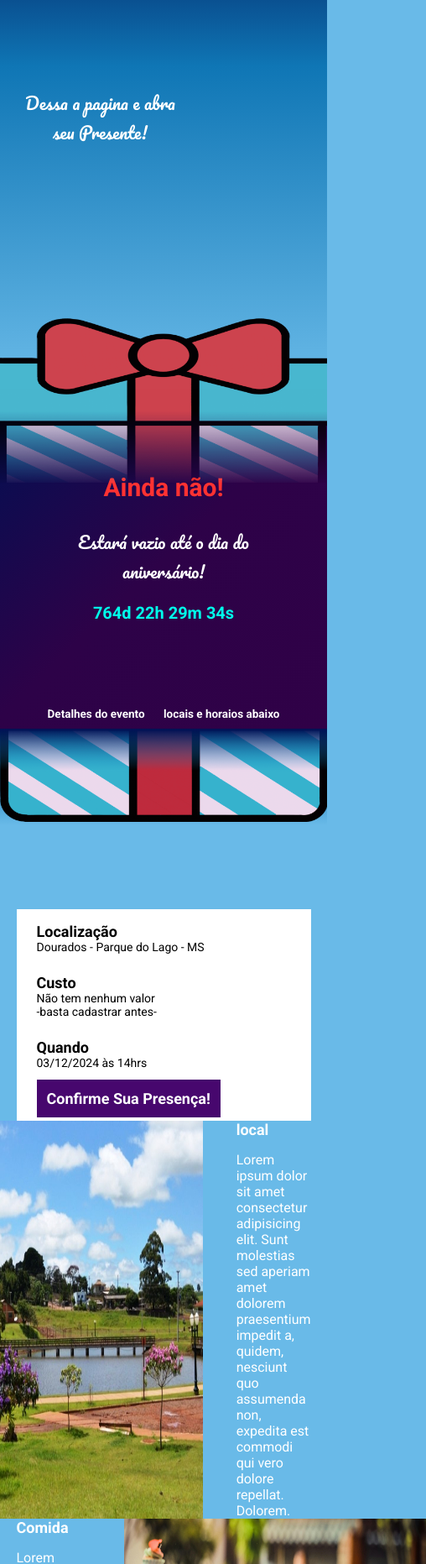
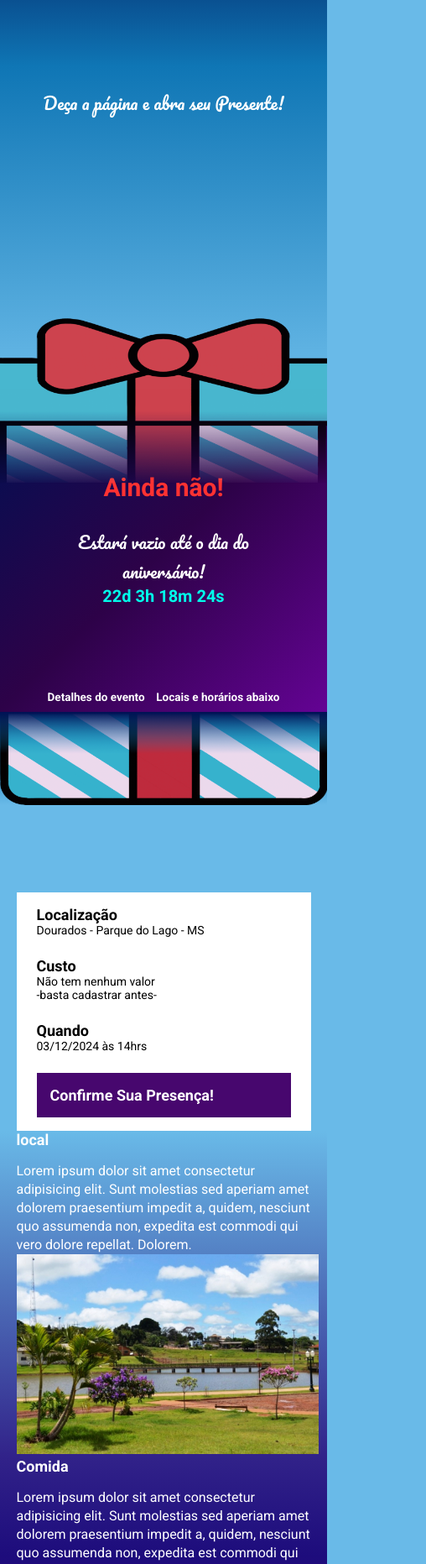
Before and after one commit to FlavioIrl/LandigAniversario, a website built with Parcel: page src/index.html in a window 390 px wide. Shown: the part 137-2000 px from the top of the page at 84% size, 508 px wide, since content can reach past the window. Built offline with nearby package versions, Linux system fonts and the light colour scheme.

Commit message:
eventos finalizado, madronização dos nomes das classes, ...

```diff
--- a/src/index.html
+++ b/src/index.html
@@ -17,28 +17,28 @@
     <header class="header">
         <div class="container">
             <h1 class="header__title">Feliz <br><b class="aniversario">Aniversário</b></h1>
-            <p class="header__text text">Dessa a pagina e abra seu Presente!</p>
+            <p class="header__text text">Deça a página e abra seu Presente!</p>
         </div>
     </header>
-    <section class="presente" >
+    <section class="present" >
         <div class="container">
-            <div class="presente__cima">
-                <img class="presente__cima__image" data-aos="fade-down-right" src="../images/presente-cima.png" alt="presente-cima">
-                <div class="presente__cima__dentro">
-                    <h2 class="presente__cima__dentro__title">Ainda não!</h2>
-                    <h3 class="presente__cima__dentro__text text">Estará vazio até o dia do aniversário!</h3>
-                    <p class="contagem">764d 22h 29m 34s</p>
-                    <div class="presente__aviso">
+            <div class="present__top">
+                <img class="present__top__image" data-aos="fade-down-right" src="../images/presente-cima.png" alt="presente-cima">
+                <div class="present__top__inside">
+                    <h2 class="present__top__inside__title">Ainda não!</h2>
+                    <h3 class="present__top__inside__text text">Estará vazio até o dia do aniversário!</h3>
+                    <span id="contador"></span>
+                    <div class="present__notice">
                         <h2>Detalhes do evento</h2>
-                        <h2>locais e horaios abaixo</h2>
+                        <h2>Locais e horários abaixo</h2>
                     </div>
                 </div>
             </div>
         </div>
     </section>
     <section>
-        <div class="presente__baixo">
-            <img class="presente__baixo__image" src="../images/presente-baixo.png" alt="presente baixo">
+        <div class="present__bottom">
+            <img class="present__bottom__image" src="../images/presente-baixo.png" alt="presente baixo">
         </div>
     </section>
     <section>
@@ -65,40 +65,39 @@
             </div>
         </div>
     </section>
-    <section class="evento evento--image-left">
-        <div class="container">
-            <div class="evento__item">
-                <h2 class="evento__item__title">local</h2>
-                <p>
+    <section class="event local event--image-left">
+        <div class="container" data-aos="fade-right">
+            <div class="event__item">
+                <h2 class="event__item__title">local</h2>
+                <p class="event__item__description">
                     Lorem ipsum dolor sit amet consectetur adipisicing elit. Sunt molestias sed aperiam amet dolorem praesentium impedit a, quidem, nesciunt quo assumenda non, expedita est commodi qui vero dolore repellat. Dolorem.
                 </p>
             </div>
-            <img class="evento__item__imagem" src="../images/parque-do-lago.jpg" alt="">
+            <img class="event__item__image" src="../images/parque-do-lago.jpg" alt="">
         </div>
     </section>
-    <section class="evento">
-        <div class="container">
-            <div class="evento__item">
-                <h2 class="evento__item__title">Comida</h2>
-                <p>
+    <section class="event comida">
+        <div class="container" data-aos="fade-left">
+            <div class="event__item">
+                <h2 class="event__item__title">Comida</h2>
+                <p class="event__item__description">
                     Lorem ipsum dolor sit amet consectetur adipisicing elit. Sunt molestias sed aperiam amet dolorem praesentium impedit a, quidem, nesciunt quo assumenda non, expedita est commodi qui vero dolore repellat. Dolorem.
                 </p>
             </div>
-            <img class="evento__item__imagem" src="../images/comida.jpg" alt="">
+            <img class="event__item__image" src="../images/comida.jpg" alt="">
         </div>
     </section>
-    <section class="evento evento--image-left">
-        <div class="container">
-            <div class="evento__item">
-                <h2 class="evento__item__title">aniversáriante</h2>
-                <p>
+    <section class="event aniversariante event--image-left">
+        <div class="container" data-aos="fade-right">
+            <div class="event__item">
+                <h2 class="event__item__title">Aniversariante</h2>
+                <p class="event__item__description">
                     Lorem ipsum dolor sit amet consectetur adipisicing elit. Sunt molestias sed aperiam amet dolorem praesentium impedit a, quidem, nesciunt quo assumenda non, expedita est commodi qui vero dolore repellat. Dolorem.
                 </p>
             </div>
-            <img class="evento__item__imagem" src="../images/Pessoa.jpg" alt="">
+            <img class="event__item__image" src="../images/Pessoa.jpg" alt="">
         </div>
     </section>
-
     <script src="https://unpkg.com/aos@2.3.1/dist/aos.js"></script>
     <script src="./scripts/main.js"></script>
 </body>
--- a/src/scripts/main.js
+++ b/src/scripts/main.js
@@ -1 +1,27 @@
-AOS.init();
+AOS.init()
+
+const dataDoEvento = new Date("Dec 03,2024 19:00:00");
+const timeStampDoEvento = dataDoEvento.getTime();
+
+const contaAsHoras =setInterval(function() {
+    const agora = new Date ();
+    const timeStampAtual = agora.getTime();
+
+    const distanciaAteOEvento = timeStampDoEvento - timeStampAtual;
+
+    const diasEmMs = 1000 * 60 * 60 * 24;
+    const horaEmMs = 1000 * 60 * 60;
+    const minutosEmMs = 1000 * 60;
+
+    const diasAteOEvento = Math.floor(distanciaAteOEvento / diasEmMs);
+    const horasAteOEvento = Math.floor((distanciaAteOEvento % diasEmMs) / horaEmMs);
+    const minutosAteOEvento = Math.floor((distanciaAteOEvento % horaEmMs) / minutosEmMs);
+    const segundosAteOEvento = Math.floor((distanciaAteOEvento % minutosEmMs) / 1000)
+
+    document.getElementById('contador').innerHTML = `${diasAteOEvento}d ${horasAteOEvento}h ${minutosAteOEvento}m ${segundosAteOEvento}s`;
+
+    if (distanciaAteOEvento < 0){
+        clearInterval(contaAsHoras);
+        document.getElementById('contador').innerHTML =`está vazio! Alguem já pegou :(`
+    }
+}, 1000);
--- /dev/null
+++ b/src/styles/_evento.scss
@@ -0,0 +1,59 @@
+.event {
+    padding: 80 0;
+    font-family: "Roboto", serif;
+
+    &--image-left {
+
+        .container {
+            flex-direction: row-reverse;
+        }
+    }
+    .container {
+        display: flex;
+        gap: 40px;
+    }
+
+    @media (max-width:640px ){
+
+        .container{
+            display: block;
+        }
+        &__image {
+            width: 50%;
+        }
+
+        &__details {
+            margin-right: 0;
+            margin-bottom: 16px;
+        }
+    }
+
+
+
+    &__item {
+        color: #fff;
+
+        &__image {
+            max-width: 360px;
+        }
+
+        &__title {
+            font-size: 18px;
+            font-weight: bold;
+            margin-bottom: 16px;
+        }
+
+        &__description {
+            line-height: 22px;
+        }
+    }
+}
+.local {
+    background-image: linear-gradient(#69BAE8, rgb(49, 34, 137));
+}
+.comida {
+    background-image: linear-gradient(rgb(49, 34, 137), rgb(29, 12, 124) 30%, rgb(81, 0, 119));
+}
+.aniversariante {
+    background-image: linear-gradient(rgb(81, 0, 119), rgb(179, 32, 68),rgb(240, 79, 16));
+}
--- a/src/styles/_eventos.scss
+++ /dev/null
@@ -1,30 +0,0 @@
-.evento {
-    padding: 80 0;
-    font-family: "Roboto", serif;
-
-    &--image-left {
-
-        .container {
-            flex-direction: row-reverse;
-        }
-    }
-    .container {
-        display: flex;
-        gap: 40px;
-    }
-
-
-    &__item {
-        color: #fff;
-
-        &__title {
-            font-size: 18px;
-            font-weight: bold;
-            margin-bottom: 16px;
-        }
-
-        &__imagem {
-            max-width: 360px;
-        }
-    }
-}
--- a/src/styles/_header.scss
+++ b/src/styles/_header.scss
@@ -26,9 +26,13 @@
         color: #fff;
         margin-top: 108px;
         font-size: 50px;
+        display: flex;
+        text-align: center;
+        justify-content: center;
+        justify-items: center;
+
 
         @media (max-width:767px) {
-            width: 200px;
             font-size: 20px;
         }
     }
--- a/src/styles/_infos-bar.scss
+++ b/src/styles/_infos-bar.scss
@@ -5,12 +5,14 @@
     justify-content: space-between;
     background-color: #fff;
 
+
+
     &__button {
         color: #fff;
         text-decoration: none;
         background-color: #47076e;
         text-align: center;
-        padding: 12px;
+        padding: 16px;
         font-size: 18px;
         font-weight: bold;
         font-family: "Roboto", serif;
@@ -19,6 +21,8 @@
         &:hover {
             background-color: #6c12a3;
         }
+
+
     }
 
     &__infos {
@@ -47,11 +51,21 @@
                 margin-bottom: 24px;
             }
         }
+
+        &__button {
+            display: block;
+            width: 100%;
+        }
     }
 
     @media (max-width: 1024px) {
         &__infos {
             gap: 16px;
         }
+
+        &__button {
+            display: flex;
+            align-items: center;
+        }
     }
 }
--- a/src/styles/_presente.scss
+++ b/src/styles/_presente.scss
@@ -1,8 +1,8 @@
-.presente {
-    background-image: linear-gradient(316deg, #300147, #2d0248, #001053);
+.present {
+    background-image: linear-gradient(316deg, #640394, #2d0248, #001053);
     width: 100%;
 
-    &__cima__image {
+    &__top__image {
         position: absolute;
         width: 100%;
         top: 600px;
@@ -19,12 +19,12 @@
             top: 700px;
         }
     }
-    &__cima {
+    &__top {
         display: flex;
         align-items: center;
         justify-content: center;
 
-        &__dentro {
+        &__inside {
             margin-top: 500px;
             justify-items: center;
 
@@ -59,22 +59,8 @@
             }
         }
     }
-}
 
-.contagem {
-    font-family: "Roboto", serif;
-    font-weight: bolder;
-    color: #00FFEA;
-    margin-top: 75px;
-    font-size: 50px;
-
-    @media (max-width:640px) {
-        margin-top: 20px;
-        font-size: 20px;
-    }
-}
-
-.presente__aviso{
+    &__notice{
         width: 90%;
         display: flex;
         justify-content: space-between;
@@ -90,7 +76,24 @@
         }
     }
 
-.presente__baixo{
+    &__bottom {
+
+        &__image{
         background-image: linear-gradient(#001053 0%, #0F76B5 36%, #69BAE8);
         width: 100%;
         }
+    }
+}
+
+#contador {
+    font-family: "Roboto", serif;
+    font-weight: bolder;
+    color: #00FFEA;
+    font-size: 50px;
+
+    @media (max-width:640px) {
+        margin-top: 20px;
+        font-size: 20px;
+    }
+
+}
--- a/src/styles/main.scss
+++ b/src/styles/main.scss
@@ -1,7 +1,7 @@
 @use 'header';
 @use 'presente';
 @use 'infos-bar';
-@use 'eventos';
+@use 'evento';
 
 * {
     margin: 0;
@@ -9,8 +9,6 @@
     box-sizing: border-box;
     max-width: 100%;
 }
-
-
 
 body {
     background-color: #69BAE8;
```
Also changed, not shown: dist/index.html, dist/scripts/main.js, dist/styles/main.css, 4 other files. Lines whose indentation alone changed are shown as unchanged.
